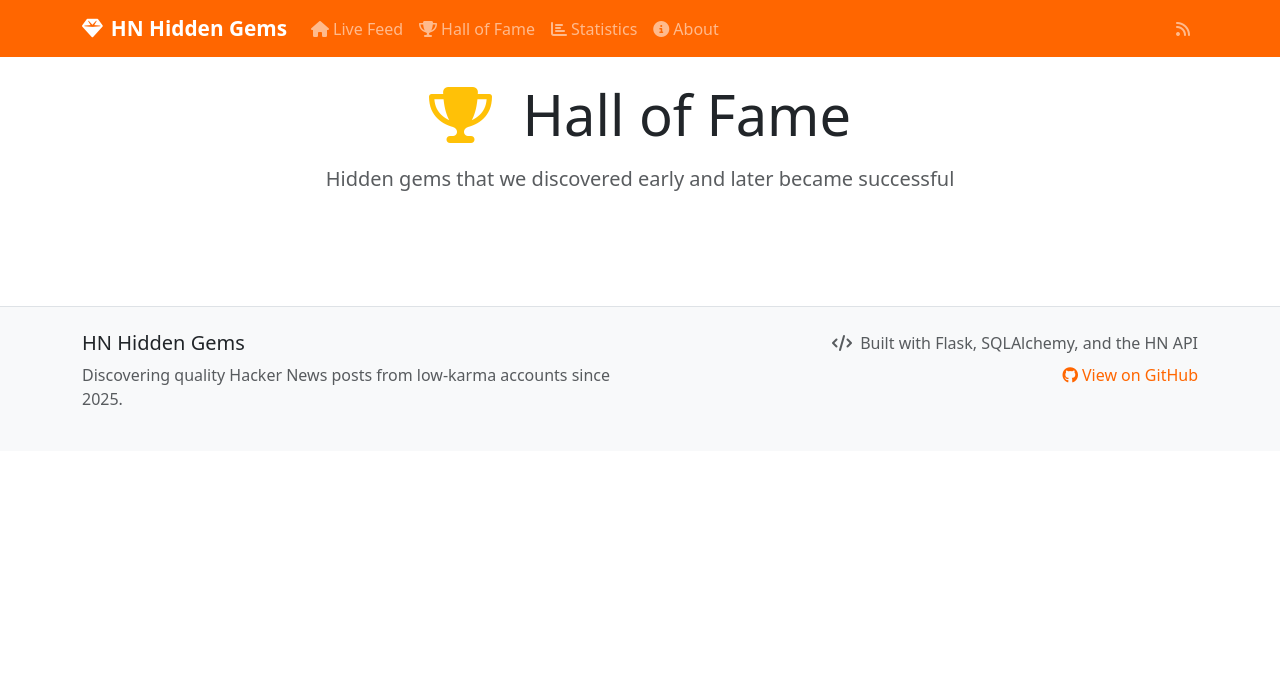
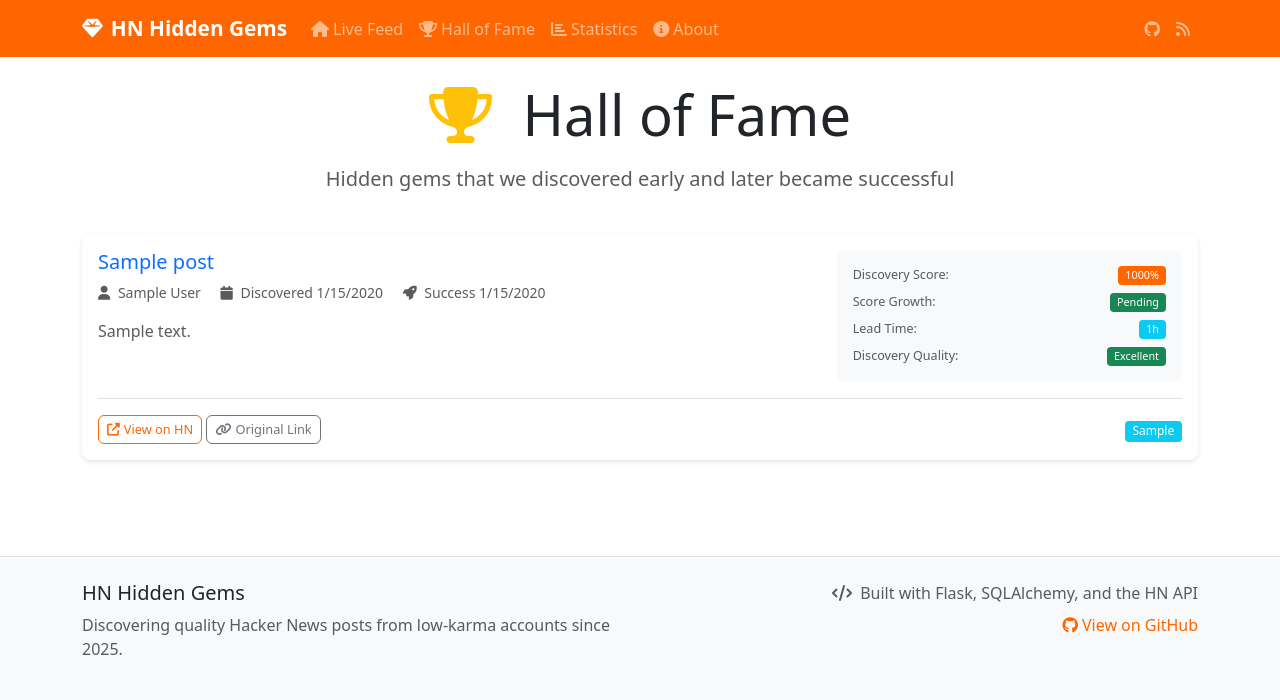
Before and after one commit to DG1001/hn-gems, a Flask app: page /hall-of-fame in a window 1280 px wide. Shown: the top 700 px of the page. Run offline with Flask 3, Linux system fonts and the light colour scheme; tables that the repository leaves empty hold one stand-in row (values such as "Sample post").

Commit message:
Implement Hall of Fame functionality and update GitHub URLs
Hall of Fame Features:
- Add complete Hall of Fame monitoring system with CLI commands
- Implement automatic success detection when gems cross 100+ point threshold
- Create sample Hall of Fame entries for testing and demonstration
- Add comprehensive success metrics (lead time, discovery quality, score growth)
- Fix circular reference issues in model relationships

GitHub URL Updates:
- Update all GitHub references to https://github.com/DG1001/hn-gems
- Add GitHub link to navigation bar and footer
- Include GitHub badges in README
- Make GitHub URL available as template context variable

CLI Commands Added:
- monitor-gems: Check current HN scores and update Hall of Fame
- create-sample-hof: Generate sample success stories for testing

🤖 Generated with [Claude Code](https://claude.ai/code)

Co-Authored-By: Claude <noreply@anthropic.com>

```diff
--- a/app.py
+++ b/app.py
@@ -102,7 +102,8 @@ def create_app(config_name=None):
     def inject_template_vars():
         return {
             'now': datetime.utcnow,
-            'app_version': '0.1.0'
+            'app_version': '0.1.0',
+            'github_url': 'https://github.com/DG1001/hn-gems'
         }
 
     # CLI commands
@@ -318,6 +319,161 @@ def create_app(config_name=None):
             db.session.rollback()
 
     @app.cli.command()
+    def monitor_gems():
+        """Monitor discovered gems for success and update Hall of Fame."""
+        from hn_hidden_gems.api.hn_api import HackerNewsAPI
+        from hn_hidden_gems.models import Post, HallOfFame
+
+        hn_api = HackerNewsAPI()
+
+        try:
+            # Get all hidden gems that aren't spam
+            gems = Post.query.filter(
+                Post.is_hidden_gem == True,
+                Post.is_spam == False
+            ).all()
+
+            logger.info(f"Monitoring {len(gems)} discovered gems for success...")
+
+            new_successes = 0
+            updated_entries = 0
+
+            for gem in gems:
+                try:
+                    # Get current HN score
+                    current_data = hn_api.get_item(gem.hn_id)
+                    if not current_data:
+                        continue
+
+                    current_score = current_data.get('score', 0)
+                    current_descendants = current_data.get('descendants', 0)
+
+                    # Update post with current metrics
+                    gem.score = current_score
+                    gem.descendants = current_descendants
+
+                    # Check if this gem already has a Hall of Fame entry
+                    hof_entry = HallOfFame.query.filter_by(post_id=gem.id).first()
+
+                    if hof_entry:
+                        # Update existing entry
+                        hof_entry.update_success_metrics(current_score)
+                        updated_entries += 1
+                        logger.info(f"Updated HoF entry for {gem.hn_id}: {current_score} points")
+
+                    elif current_score >= 100:  # New success threshold reached
+                        # Calculate discovery age
+                        if gem.hn_created_at and gem.created_at:
+                            discovery_age_hours = (gem.created_at - gem.hn_created_at).total_seconds() / 3600
+                        else:
+                            discovery_age_hours = None
+
+                        # Create new Hall of Fame entry
+                        hof_entry = HallOfFame.create_entry(
+                            post=gem,
+                            quality_score=gem.quality_score,
+                            hn_age_hours=discovery_age_hours
+                        )
+
+                        # Update with current success metrics
+                        hof_entry.update_success_metrics(current_score)
+
+                        new_successes += 1
+                        logger.info(f"🏆 NEW SUCCESS: {gem.title[:50]}... reached {current_score} points!")
+                        logger.info(f"   HN ID: {gem.hn_id}")
+                        logger.info(f"   Author: {gem.author} (karma: {gem.author_karma})")
+                        logger.info(f"   Discovery score: {gem.quality_score.overall_interest:.2f}")
+
+                except Exception as e:
+                    logger.error(f"Error monitoring gem {gem.hn_id}: {e}")
+                    continue
+
+            db.session.commit()
+
+            logger.info(f"Gem monitoring completed:")
+            logger.info(f"  - New successes added to Hall of Fame: {new_successes}")
+            logger.info(f"  - Existing entries updated: {updated_entries}")
+            logger.info(f"  - Total gems monitored: {len(gems)}")
+
+        except Exception as e:
+            logger.error(f"Gem monitoring failed: {e}")
+            db.session.rollback()
+
+    @app.cli.command()
+    def create_sample_hof():
+        """Create sample Hall of Fame entries for testing."""
+        from hn_hidden_gems.models import Post, HallOfFame
+        from datetime import datetime, timedelta
+
+        try:
+            # Get some of our best gems to promote to Hall of Fame
+            top_gems = Post.query.join(Post.quality_score).filter(
+                Post.is_hidden_gem == True,
+                Post.is_spam == False
+            ).order_by(Post.quality_score.has(overall_interest=0.6)).limit(3).all()
+
+            if not top_gems:
+                logger.info("No gems found to create sample Hall of Fame entries")
+                return
+
+            created_count = 0
+
+            for i, gem in enumerate(top_gems):
+                # Check if already in Hall of Fame
+                existing = HallOfFame.query.filter_by(post_id=gem.id).first()
+                if existing:
+                    continue
+
+                # Create fake success scenario
+                fake_discovery_score = max(10, gem.score or 10)  # Simulate low initial score
+                fake_success_score = fake_discovery_score + (120 + i * 50)  # Simulate growth
+
+                # Create discovery time (simulate we found it early)
+                discovery_time = gem.hn_created_at + timedelta(hours=2 + i)
+                success_time = discovery_time + timedelta(hours=6 + i * 2)
+
+                # Create Hall of Fame entry
+                hof_entry = HallOfFame(
+                    post_id=gem.id,
+                    discovered_at=discovery_time,
+                    discovery_score=gem.quality_score.overall_interest,
+                    discovery_hn_score=fake_discovery_score,
+                    discovery_karma=gem.author_karma,
+                    success_at=success_time,
+                    success_hn_score=fake_success_score,
+                    peak_hn_score=fake_success_score + 20,
+                    success_threshold=100,
+                    success_verified=True,
+                    lead_time_hours=(success_time - discovery_time).total_seconds() / 3600,
+                    hn_age_at_discovery_hours=2 + i
+                )
+
+                # Set success type based on score
+                if fake_success_score >= 500:
+                    hof_entry.success_type = 'viral'
+                elif fake_success_score >= 200:
+                    hof_entry.success_type = 'front_page'
+                else:
+                    hof_entry.success_type = 'top_100'
+
+                # Update gem's current score to match success
+                gem.score = fake_success_score
+
+                db.session.add(hof_entry)
+                created_count += 1
+
+                logger.info(f"Created sample HoF entry: {gem.title[:50]}...")
+                logger.info(f"  Discovery: {fake_discovery_score} → Success: {fake_success_score} points")
+                logger.info(f"  Lead time: {hof_entry.lead_time_hours:.1f} hours")
+
+            db.session.commit()
+            logger.info(f"Created {created_count} sample Hall of Fame entries")
+
+        except Exception as e:
+            logger.error(f"Failed to create sample Hall of Fame entries: {e}")
+            db.session.rollback()
+
+    @app.cli.command()
     def fetch_historical():
         """Fetch historical posts from the last 2 days using HN item IDs."""
         from hn_hidden_gems.api.hn_api import HackerNewsAPI
--- a/hn_hidden_gems/models/hall_of_fame.py
+++ b/hn_hidden_gems/models/hall_of_fame.py
@@ -96,6 +96,23 @@ class HallOfFame(db.Model):
 
     def to_dict(self):
         """Convert hall of fame entry to dictionary for API responses."""
+        post_data = None
+        if self.post:
+            # Include only essential post data to avoid circular references
+            post_data = {
+                'id': self.post.id,
+                'hn_id': self.post.hn_id,
+                'title': self.post.title,
+                'author': self.post.author,
+                'author_karma': self.post.author_karma,
+                'url': self.post.url,
+                'text': self.post.text,
+                'score': self.post.score,
+                'descendants': self.post.descendants,
+                'hn_url': self.post.hn_url,
+                'hn_created_at': self.post.hn_created_at.isoformat() if self.post.hn_created_at else None
+            }
+
         return {
             'id': self.id,
             'post_id': self.post_id,
@@ -117,7 +134,7 @@ class HallOfFame(db.Model):
             'notes': self.notes,
             'created_at': self.created_at.isoformat() if self.created_at else None,
             'updated_at': self.updated_at.isoformat() if self.updated_at else None,
-            'post': self.post.to_dict() if self.post else None
+            'post': post_data
         }
 
     @classmethod
--- a/hn_hidden_gems/models/post.py
+++ b/hn_hidden_gems/models/post.py
@@ -95,7 +95,13 @@ class Post(db.Model):
             'hn_url': self.hn_url,
             'age_hours': self.age_hours,
             'quality_score': self.quality_score.to_dict() if self.quality_score else None,
-            'hall_of_fame': self.hall_of_fame_entry.to_dict() if self.hall_of_fame_entry else None
+            'hall_of_fame': {
+                'id': self.hall_of_fame_entry.id,
+                'discovered_at': self.hall_of_fame_entry.discovered_at.isoformat() if self.hall_of_fame_entry.discovered_at else None,
+                'success_at': self.hall_of_fame_entry.success_at.isoformat() if self.hall_of_fame_entry.success_at else None,
+                'success_type': self.hall_of_fame_entry.success_type,
+                'discovery_quality': self.hall_of_fame_entry.discovery_quality
+            } if self.hall_of_fame_entry else None
         }
 
     @classmethod
--- a/setup.py
+++ b/setup.py
@@ -11,7 +11,7 @@ setup(
     description="Discover high-quality Hacker News posts from low-karma accounts",
     long_description=long_description,
     long_description_content_type="text/markdown",
-    url="https://github.com/your-username/hn-hidden-gems",
+    url="https://github.com/DG1001/hn-gems",
     packages=find_packages(),
     classifiers=[
         "Development Status :: 3 - Alpha",
--- a/templates/about.html
+++ b/templates/about.html
@@ -215,7 +215,7 @@
                         This project is open source and welcomes contributions from the community.
                     </p>
                     <div class="d-flex flex-wrap gap-2">
-                        <a href="https://github.com/your-username/hn-hidden-gems" class="btn btn-outline-dark">
+                        <a href="{{ github_url }}" class="btn btn-outline-dark" target="_blank">
                             <i class="fab fa-github me-2"></i>View Source Code
                         </a>
                         <a href="{{ url_for('api.rss_feed') }}" class="btn btn-outline-warning">
--- a/templates/base.html
+++ b/templates/base.html
@@ -67,6 +67,11 @@
 
                 <ul class="navbar-nav">
                     <li class="nav-item">
+                        <a class="nav-link" href="{{ github_url }}" title="View Source Code" target="_blank">
+                            <i class="fab fa-github"></i>
+                        </a>
+                    </li>
+                    <li class="nav-item">
                         <a class="nav-link" href="{{ url_for('api.rss_feed') }}" title="RSS Feed">
                             <i class="fas fa-rss"></i>
                         </a>
@@ -97,7 +102,7 @@
                         Built with Flask, SQLAlchemy, and the HN API
                     </p>
                     <p class="text-muted">
-                        <a href="https://github.com/your-username/hn-hidden-gems" class="text-decoration-none">
+                        <a href="{{ github_url }}" class="text-decoration-none" target="_blank">
                             <i class="fab fa-github me-1"></i>View on GitHub
                         </a>
                     </p>
```
Also changed, not shown: README.md.
